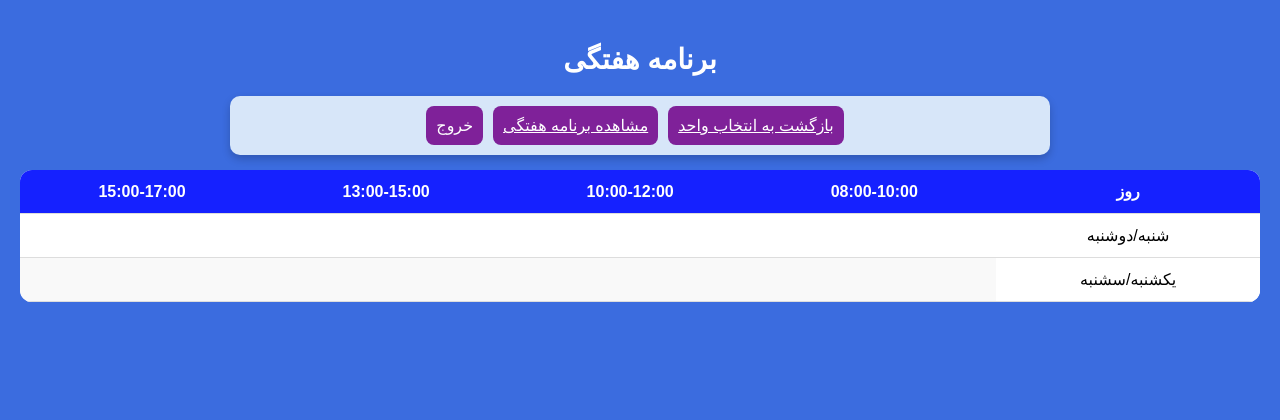
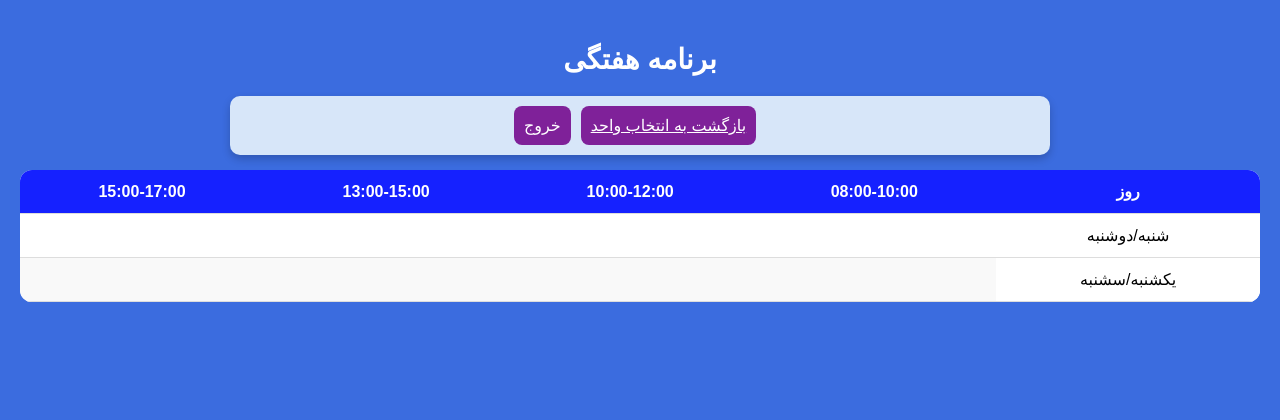
Before and after one commit to zechiel666/AP-PROJECT, a Django app: page /weekly_table/ in a window 1280 px wide. Shown: the top 420 px of the page. Run offline with Django 5.2, Linux system fonts and the light colour scheme; a user stored in the database is signed in; data comes from the database, SQL or seed files in the repository; both versions use the stored data as it was after the commit; parts of the project's set-up code (start-up, migrations or seed data) failed here and were passed over.

Commit message:
delete unimportant button in weekly table

```diff
--- a/course_selection/courses/templates/weekly_table.html
+++ b/course_selection/courses/templates/weekly_table.html
@@ -15,7 +15,6 @@
 <!-- btn for go to courses -->
 <div class="search">
     <a href="{% url 'course_list' %}" class="add-btn">بازگشت به انتخاب واحد</a>
-    <a href="{% url 'weekly_schedule' %}" class="add-btn">مشاهده برنامه هفتگی</a>
     <form method="post" action="{% url 'logout' %}">
         {% csrf_token %}
         <button type="submit" class="add-btn">خروج</button>
```
Also changed, not shown: course_selection/db.sqlite3.
